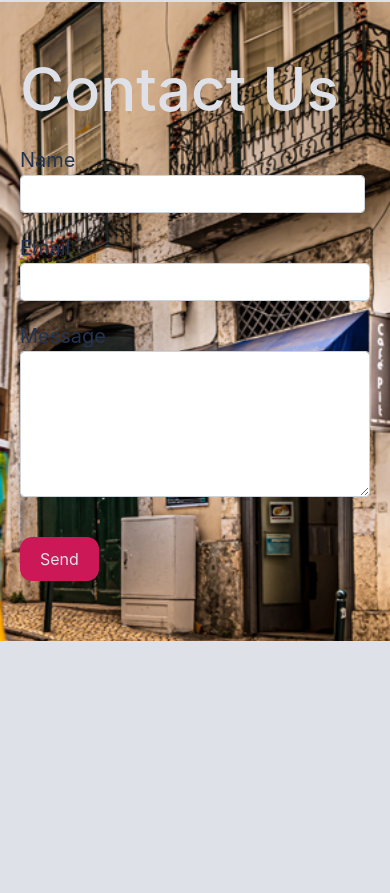
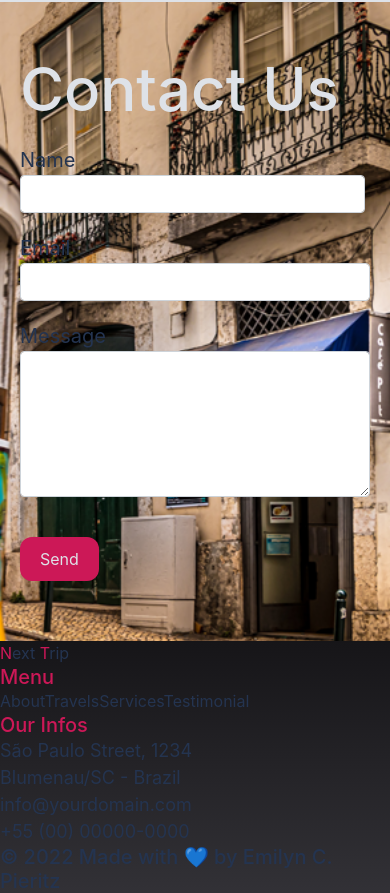
Before and after one commit to ecpieritz/next-trip, a Vue app: page / in a window 390 px wide. Shown: the part 7995-8888 px from the top of the page. Before the commit the page ends 8636 px from the top, so only its background shows below. Built offline with nearby package versions, Linux system fonts and the light colour scheme.

Commit message:
Added Footer

```diff
--- a/src/App.vue
+++ b/src/App.vue
@@ -4,10 +4,11 @@
   <main>
     <AboutSection />
     <TravelCarousel />
-    <OurSupport />
+    <OurService />
     <TestimonialSection />
     <ContactUs />
   </main>
+  <FooterNt />
 </template>
 
 <script>
@@ -15,14 +16,15 @@ import NavBar from './components/NavBar.vue'
 import HeroBanner from './components/HeroBanner.vue'
 import AboutSection from './components/AboutSection.vue'
 import TravelCarousel from './components/TravelCarousel.vue'
-import OurSupport from './components/OurSupport.vue'
+import OurService from './components/OurService.vue'
 import TestimonialSection from './components/TestimonialSection.vue'
 import ContactUs from './components/ContactUs.vue'
+import FooterNt from './components/Footer.vue'
 
 export default {
   name: 'App',
   components: {
-    NavBar, HeroBanner, AboutSection, TravelCarousel, OurSupport, TestimonialSection, ContactUs
+    NavBar, HeroBanner, AboutSection, TravelCarousel, OurService, TestimonialSection, ContactUs, FooterNt
   }
 }
 </script>
--- /dev/null
+++ b/src/components/Footer.vue
@@ -0,0 +1,38 @@
+<template>
+  <footer class="nt-footer nt-color__bg__black-gradient" id="nt-footer">
+    <div class="row">
+      <div class="col-md-4 nt-footer__brand">
+        <a href="#"><span class="nt-color__text__pink">N</span>ext <span
+          class="nt-color__text__pink">T</span>rip</a>
+
+        </div>
+        <div class="col-md-4 nt-footer__menu">
+          <h4 class="nt-color__text__pink">Menu</h4>
+          <a href="#nt-about">About</a>
+          <a href="#nt-travel">Travels</a>
+          <a href="#nt-service">Services</a>
+          <a href="#nt-testimonial">Testimonial</a>
+        </div>
+        <div class="col-md-4 nt-footer__address">
+          <h4 class="nt-color__text__pink">Our Infos</h4>
+          <p>São Paulo Street, 1234<br/>Blumenau/SC - Brazil</p>
+          <p>info@yourdomain.com</p>
+          <p>+55 (00) 00000-0000</p>
+        </div>
+      </div>
+
+      <h4 class="nt-footer__made-by">© 2022 Made with 💙 by Emilyn C. Pieritz</h4>
+    </footer>
+</template>
+
+<script>
+export default {
+  name: 'FooterNt'
+}
+</script>
+
+<style scoped lang="scss">
+@import '../scss/main.scss';
+
+
+</style>
--- /dev/null
+++ b/src/components/OurService.vue
@@ -0,0 +1,82 @@
+<template>
+  <section class="nt-service" id="nt-service">
+    <div class="container-fluid">
+      <h2 class="text-center">Do you want to prevent yourself in case something unforeseen arises on your trip?</h2>
+      <h3 class="text-center">Lorem ipsum dolor sit amet, consectetur adipiscing elit. Fusce porttitor nibh sit amet ornare.</h3>
+
+      <div class="row">
+        <div class="col-lg-4 nt-service__item">
+          <img class="nt-color__bg__pink-gradient" src="../assets/imgs/icons/nt-support__call.png" alt="">
+          <h4>Support 24/7</h4>
+          <p>Suspendisse at nulla at tortor cursus feugiat. Praesent sed auctor felis.</p>
+        </div>
+        <div class="col-lg-4 nt-service__item">
+          <img class="nt-color__bg__blue-gradient" src="../assets/imgs/icons/nt-support__travel-insurance.png" alt="">
+          <h4>Travel insurance</h4>
+          <p>Suspendisse at nulla at tortor cursus feugiat. Praesent sed auctor felis.</p>
+        </div>
+        <div class="col-lg-4 nt-service__item">
+          <img class="nt-color__bg__yellow-gradient" src="../assets/imgs/icons/nt-support__health.png" alt="">
+          <h4>Health insurance</h4>
+          <p>Suspendisse at nulla at tortor cursus feugiat. Praesent sed auctor felis.</p>
+        </div>
+      </div>
+    </div>
+  </section>
+</template>
+
+<script>
+export default {
+  name: 'OurSupport',
+  props: {
+  }
+}
+</script>
+
+<style scoped lang="scss">
+@import '../scss/main.scss';
+
+.nt-service{
+  padding-top: 160px;
+
+  h2{
+    width: 70%;
+    margin: auto;
+  }
+
+  h3{
+    width: 50%;
+    margin: 15px auto 80px auto;
+  }
+
+  &__item{
+    text-align: center;
+    padding: 0 20px;
+    img{
+      width: 120px;
+      padding: 30px;
+      border-radius: 25px;
+      margin-bottom: 30px;
+    }
+    h4{
+      margin-bottom: 10px;
+    }
+
+  }
+
+  @media(max-width: 780px){
+    padding: 80px 20px 0;
+
+    h2,h3{
+      width: 100%;
+    }
+
+    &__item{
+      margin-bottom: 40px;
+      &:last-of-type{
+        margin-bottom: 0;
+      }
+    }
+  }
+}
+</style>
```
